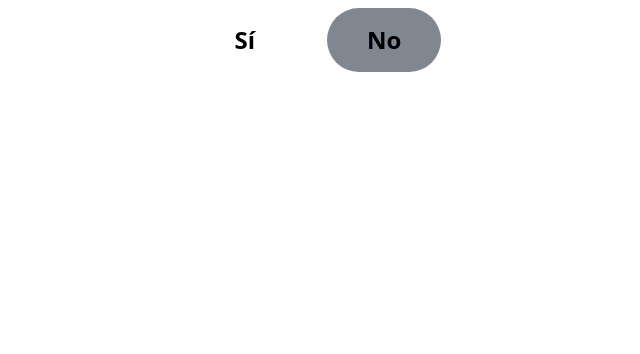
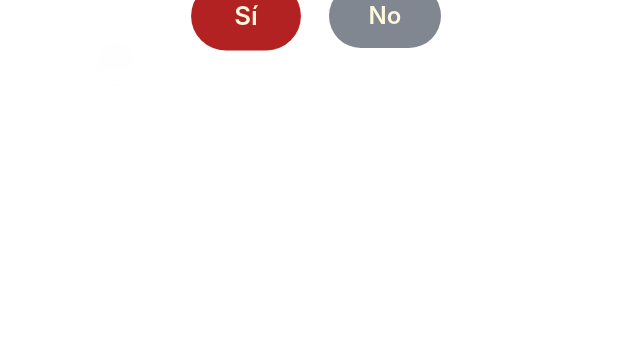
Before and after one commit to tastruken/Disculpa-a-una-hermosa-mujer, a plain HTML site: page index.html in a window 1280 px wide. Shown: the part 446-800 px from the top of the page, without its empty margins (146-786 px from the left). Drawn offline with nearby package versions, Linux system fonts and the light colour scheme.

Commit message:
index.html

```diff
--- a/index.html
+++ b/index.html
@@ -8,6 +8,66 @@
     <link href="https://fonts.googleapis.com/css2?family=Dancing+Script:wght@400;700&family=Open+Sans:wght@300;400;600;700&display=swap" rel="stylesheet">
 
     <script src="https://cdn.tailwindcss.com"></script>
+
+    <script>
+        tailwind.config = {
+            theme: {
+                extend: {
+                    colors: {
+                        'deep-red': '#8B0000',      // Rojo oscuro
+                        'rose-red': '#B22222',      // Rojo rosa
+                        'cream-white': '#FFF8DC',   // Blanco crema
+                        // Rojos utilizados en el degradado de fondo
+                        'velvet-red': '#9b0000',
+                        'classic-rose': '#C3272B',
+                        'deep-magenta': '#E91E63',
+                    },
+                    fontFamily: {
+                        sans: ['Inter', 'sans-serif'],
+                        display: ['Dancing Script', 'cursive'],
+                        body: ['Open Sans', 'sans-serif'],
+                    },
+                    keyframes: {
+                        fadeInUp: {
+                            '0%': { opacity: '0', transform: 'translateY(20px)' },
+                            '100%': { opacity: '1', transform: 'translateY(0)' },
+                        },
+                        heartBeat: {
+                            '0%, 100%': { transform: 'scale(1)' },
+                            '50%': { transform: 'scale(1.1)' },
+                        },
+                        floatParticle: {
+                            '0%': { opacity: '0', transform: 'translateY(100vh) rotate(0deg)' },
+                            '50%': { opacity: '0.8' },
+                            '100%': { transform: 'translateY(-100vh) rotate(360deg)', opacity: '0' },
+                        },
+                        floatSmallParticle: {
+                            '0%': { opacity: '0', transform: 'translateY(0) scale(0.5)' },
+                            '50%': { opacity: '0.3', transform: 'translateY(-50px) scale(0.8)' },
+                            '100%': { opacity: '0', transform: 'translateY(-100px) scale(1.2)' },
+                        },
+                        sparkle: {
+                            '0%': { opacity: '0', transform: 'scale(0)' },
+                            '50%': { opacity: '1', transform: 'scale(1.2)' },
+                            '100%': { opacity: '0', transform: 'scale(0.8)' },
+                        },
+                        fadeIn: {
+                            '0%': { opacity: '0' },
+                            '100%': { opacity: '1' },
+                        }
+                    },
+                    animation: {
+                        fadeInUp: 'fadeInUp 1.5s ease-out forwards',
+                        apologyEnter: 'fadeInUp 1.2s ease-out forwards',
+                        heartBeat: 'heartBeat 1.5s infinite ease-in-out',
+                        sparkle: 'sparkle 1s ease-out forwards',
+                        fadeIn: 'fadeIn 1.5s ease-out forwards',
+                        pulseHeart: 'heartBeat 1.5s infinite ease-in-out',
+                    }
+                }
+            }
+        }
+    </script>
 
     <link rel="stylesheet" href="style.css">
 </head>
```
